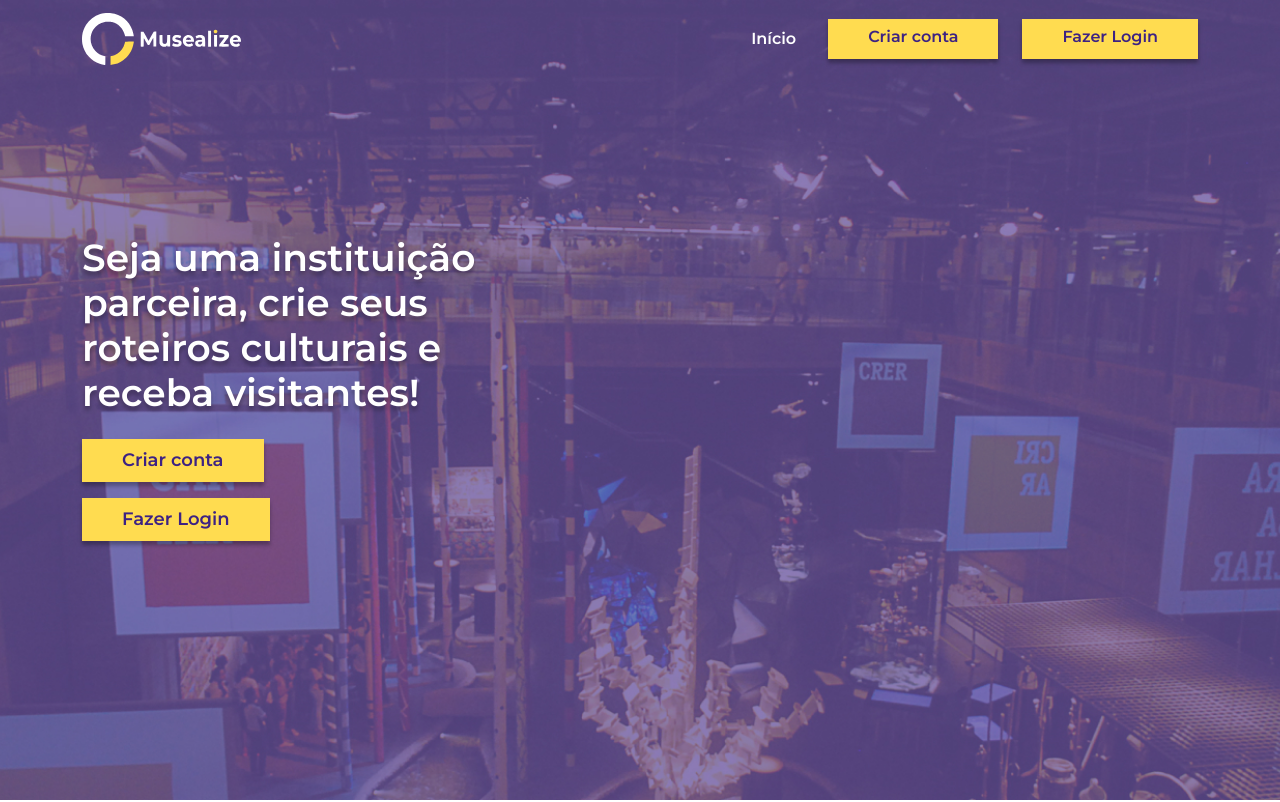
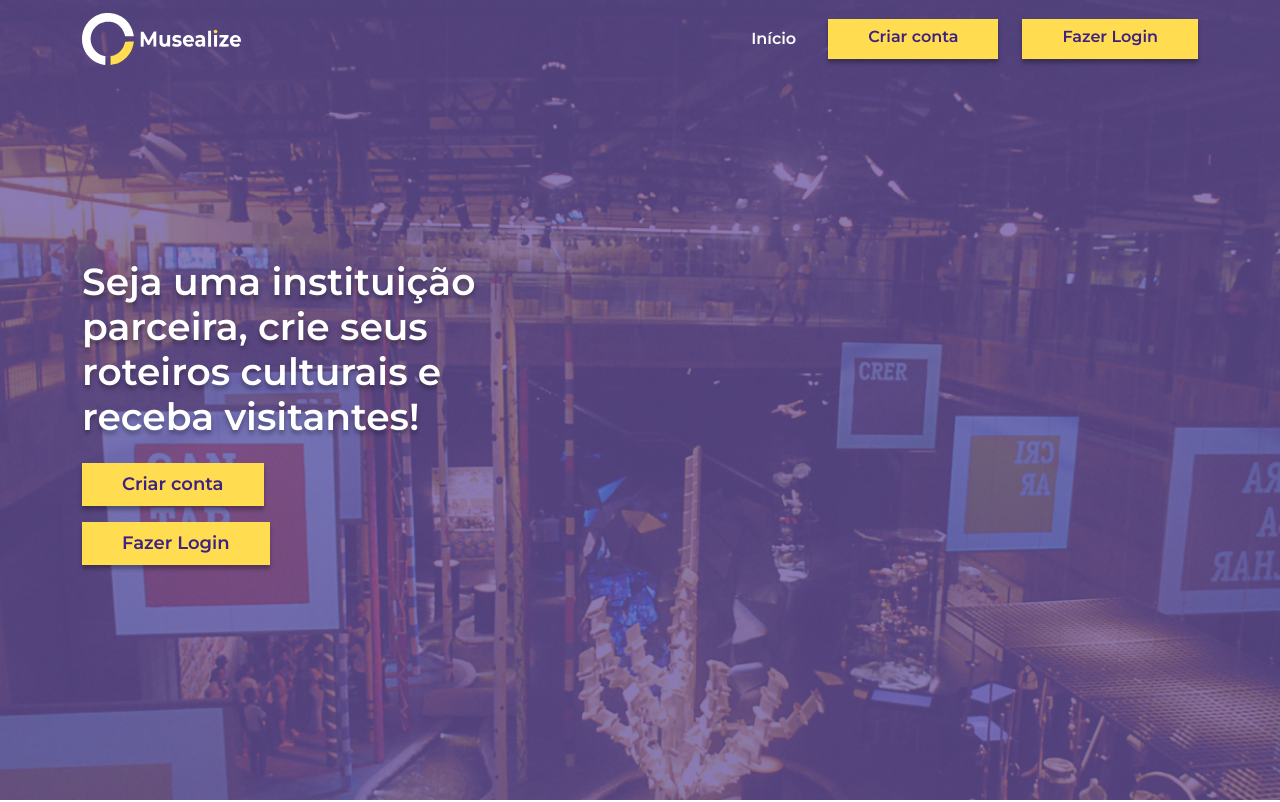
Before and after one commit to Brunnosama/musealize-service, a React (Create React App) app in the folder front-end/: page / in a window 1280 px wide. Shown: the top 802 px of the page. Built offline with nearby package versions, Linux system fonts and the light colour scheme.

Commit message:
fix: minor changes to header scroll

```diff
--- a/front-end/src/components/Layout/Header.tsx
+++ b/front-end/src/components/Layout/Header.tsx
@@ -14,7 +14,7 @@ export function Header() {
     const [isTransparent, setIsTransparent] = useState(true)
     useEffect(() => {
         const scrollChange = () => {
-            const isLowScroll = window.scrollY < 100
+            const isLowScroll = window.scrollY < 60
             if (isLowScroll !== isTransparent) {
                 setIsTransparent(isLowScroll)
             }
--- a/front-end/src/views/Home/index.tsx
+++ b/front-end/src/views/Home/index.tsx
@@ -11,7 +11,7 @@ export function HomeView() {
     <Layout>
       <Banner className="vh-100">
         <Container className="h-100 d-flex flex-column justify-content-center align-items-center align-items-lg-start">
-          <Title className="text-white text-center text-lg-start mt-auto mt-lg-0">Seja uma instituição parceira, crie seus roteiros culturais e receba visitantes!</Title>
+          <Title className="text-white text-center text-lg-start mt-auto pt-5 mt-lg-0">Seja uma instituição parceira, crie seus roteiros culturais e receba visitantes!</Title>
           <CustomButton /*loading*/ size='lg' variant="primary" className='mt-auto mt-lg-3 mb-3' to='/cadastro'>Criar conta</CustomButton>
           <CustomButton size='lg' variant="primary" className='mb-4' to='/login'>Fazer Login</CustomButton>
         </Container>
```
